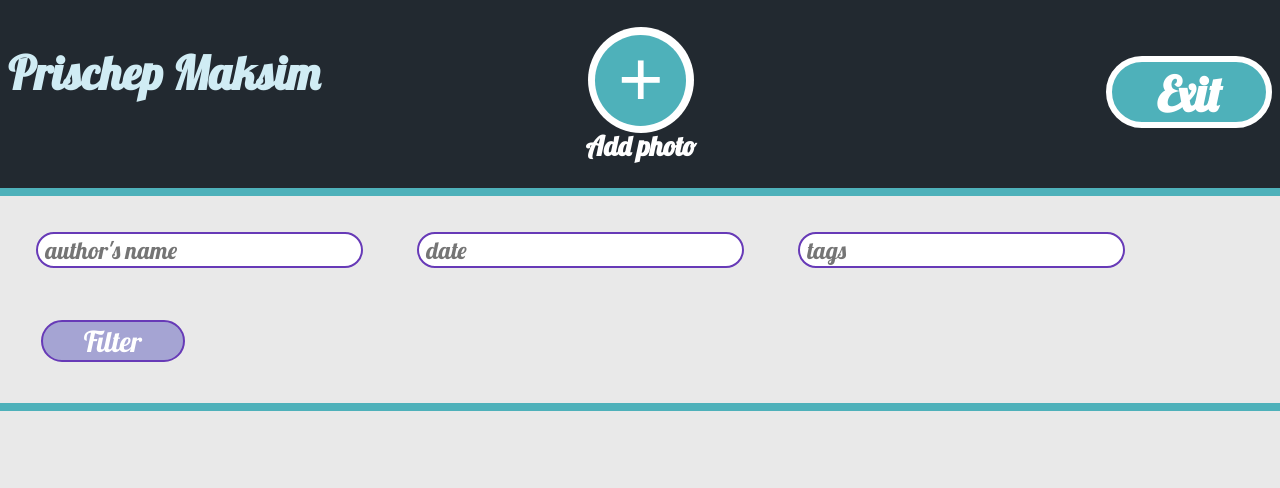
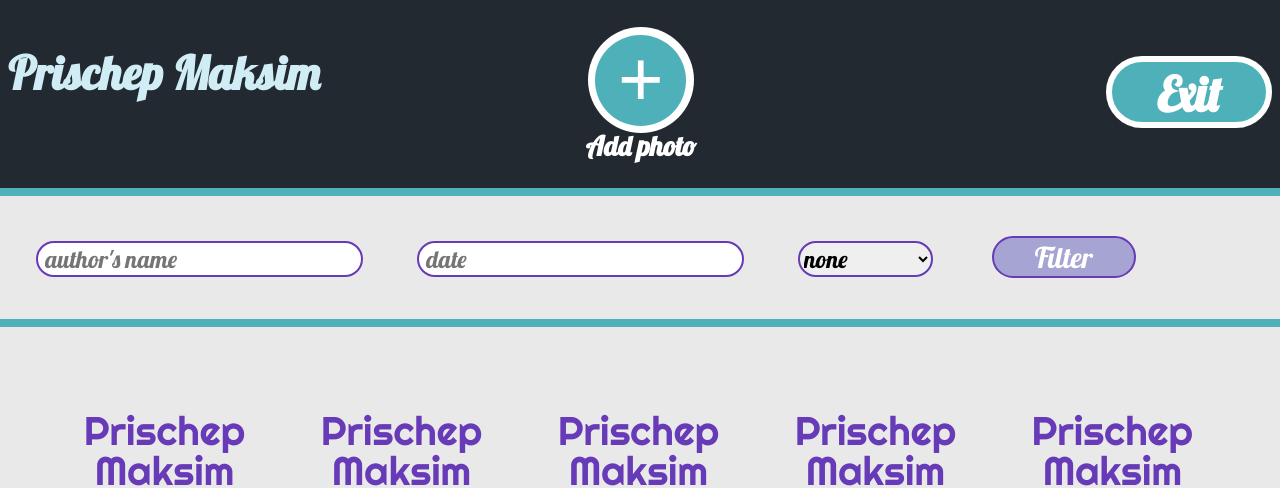
Before and after one commit to prischepMA/PrischepMA, a plain HTML site: page UI/Main.html in a window 1280 px wide. Shown: the top 488 px of the page. Drawn offline with Linux system fonts and the light colour scheme; a web font is replaced by a local one.

Commit message:
add select tags

```diff
--- a/UI/Main.html
+++ b/UI/Main.html
@@ -31,7 +31,7 @@
             <input class="filter-info" type="text" placeholder=" date">
         </span>
     <span>
-            <input class="filter-info" type="text" placeholder=" tags">
+            <select class="filter-info" name="tag" size="1"> <option selected value="none">none <option value="#likeforlike">#likeforlike <option value="#followme">#followme </select>
         </span>
     <span>
             <button class="button-filter">Filter</button>
```
